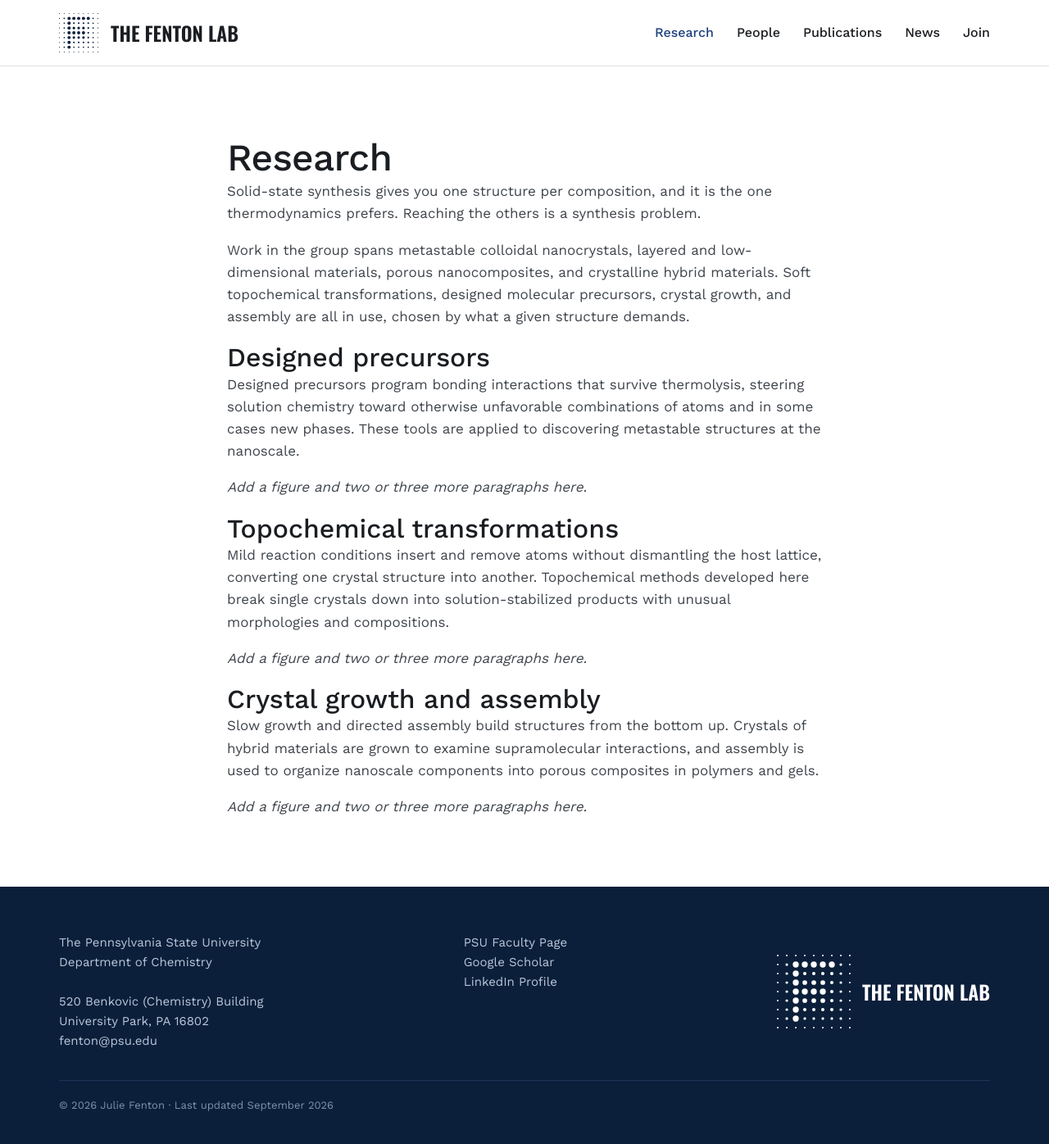
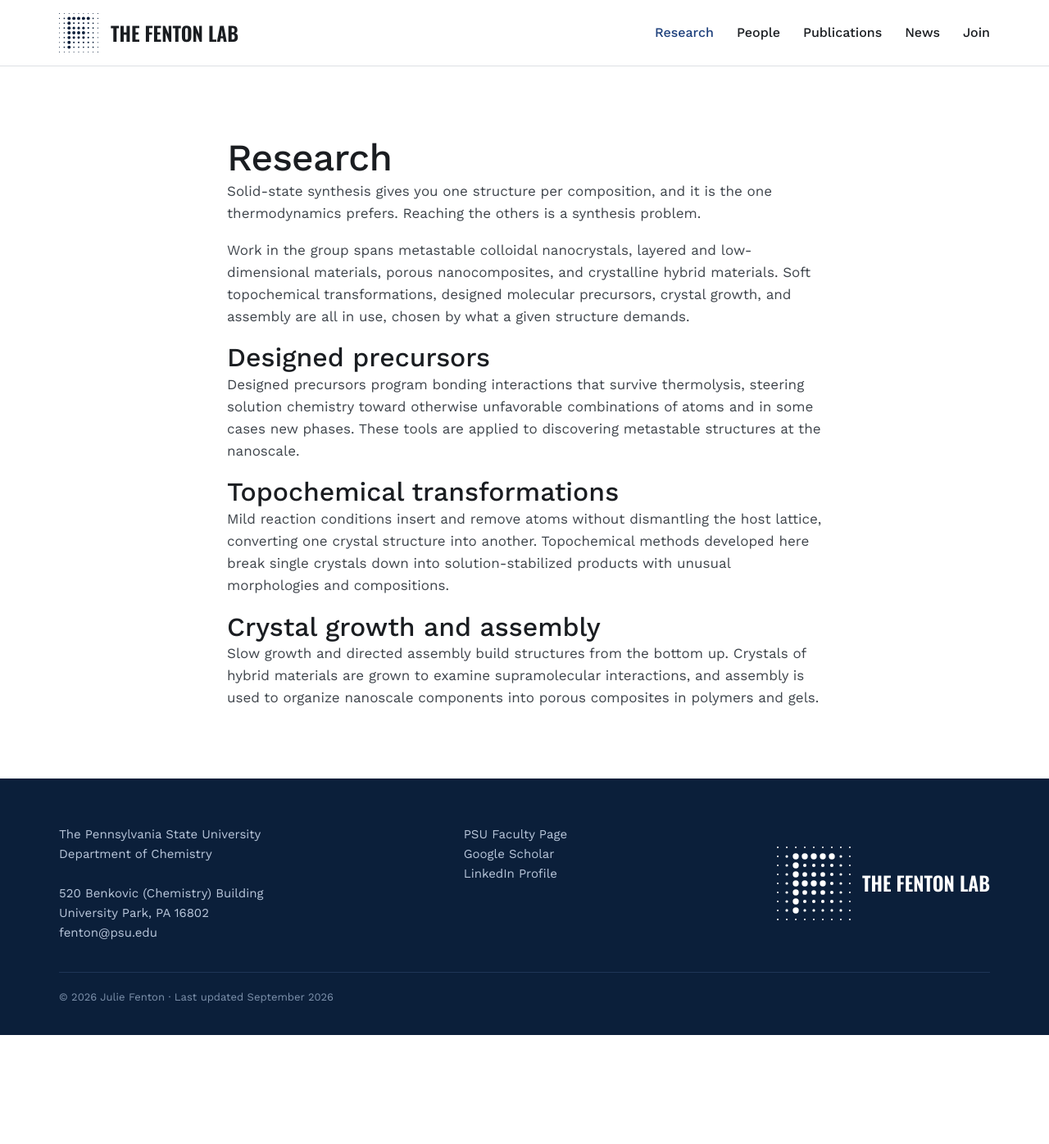
Before and after one commit to thefentonlab/thefentonlab.github.io, a Jekyll site: the page built from research.md, in a window 1280 px wide. Shown: the whole page at 82% size. Built offline with Jekyll 4.4.1, drawn with Linux system fonts in a browser that asks for light colours; after the commit the page ends 1263 px from its top, so only the background shows below that.

Commit message:
Update research.md

```diff
--- a/research.md
+++ b/research.md
@@ -23,7 +23,7 @@ Designed precursors program bonding interactions that survive thermolysis, steer
 solution chemistry toward otherwise unfavorable combinations of atoms and in some cases
 new phases. These tools are applied to discovering metastable structures at the nanoscale.
 
-*Add a figure and two or three more paragraphs here.*
+
 
 ## Topochemical transformations
 
@@ -32,7 +32,7 @@ converting one crystal structure into another. Topochemical methods developed he
 single crystals down into solution-stabilized products with unusual morphologies and
 compositions.
 
-*Add a figure and two or three more paragraphs here.*
+
 
 ## Crystal growth and assembly
 
@@ -40,7 +40,7 @@ Slow growth and directed assembly build structures from the bottom up. Crystals
 materials are grown to examine supramolecular interactions, and assembly is used to
 organize nanoscale components into porous composites in polymers and gels.
 
-*Add a figure and two or three more paragraphs here.*
+
 
 </div>
 </section>
```
